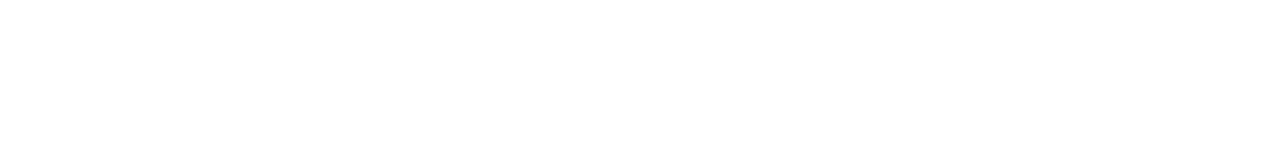
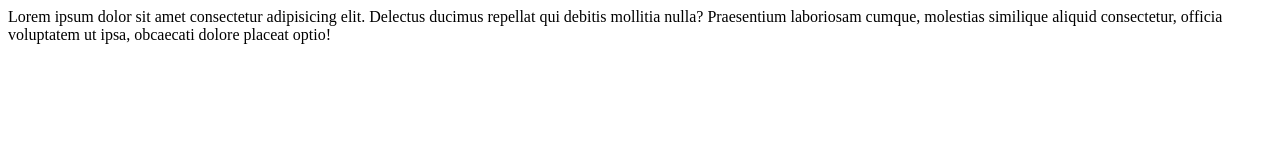
Before and after one commit to filippocandotti/prova-git, a plain HTML site: page index.html in a window 1280 px wide. Drawn offline with Linux system fonts and the light colour scheme.

Commit message:
[add] lorem

```diff
--- a/index.html
+++ b/index.html
@@ -7,6 +7,6 @@
     <title>Document</title>
 </head>
 <body>
-
+    Lorem ipsum dolor sit amet consectetur adipisicing elit. Delectus ducimus repellat qui debitis mollitia nulla? Praesentium laboriosam cumque, molestias similique aliquid consectetur, officia voluptatem ut ipsa, obcaecati dolore placeat optio!
 </body>
 </html>
```
